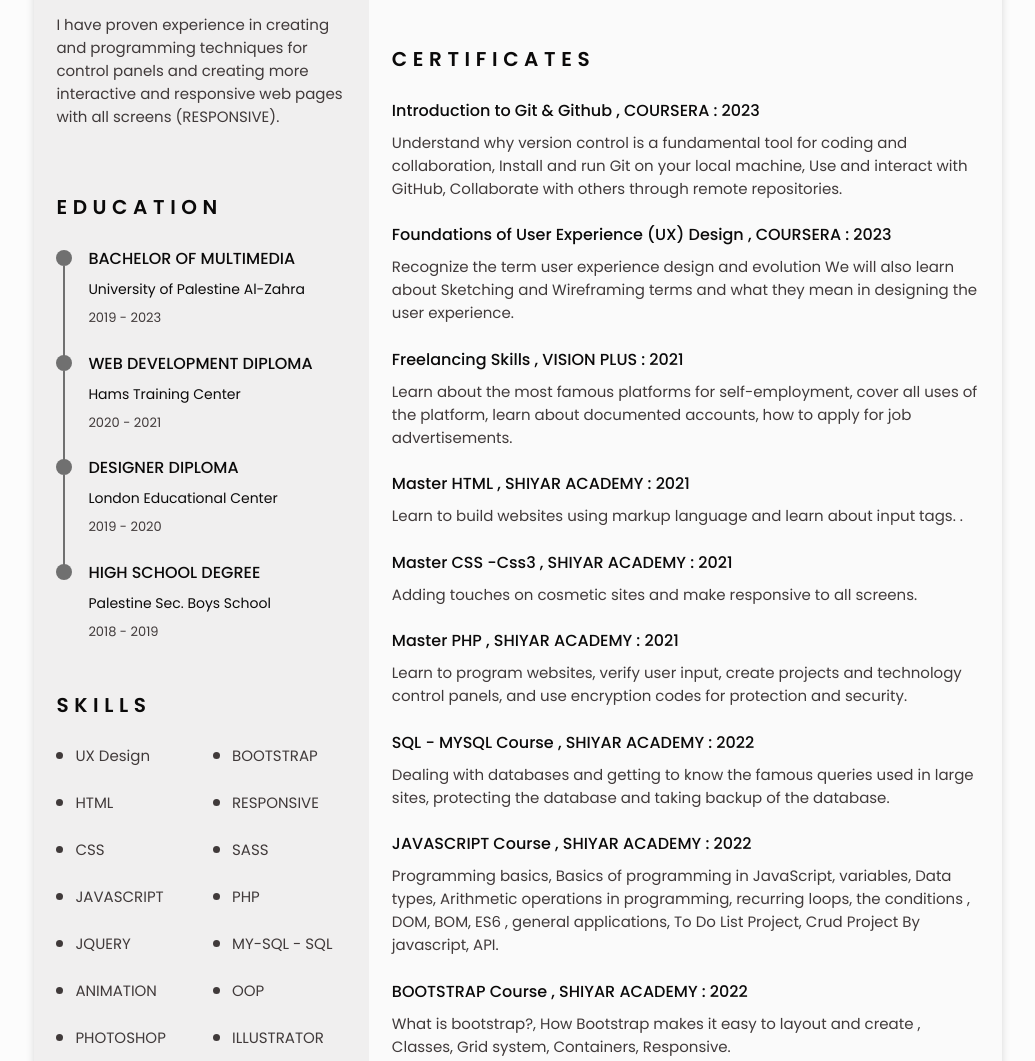
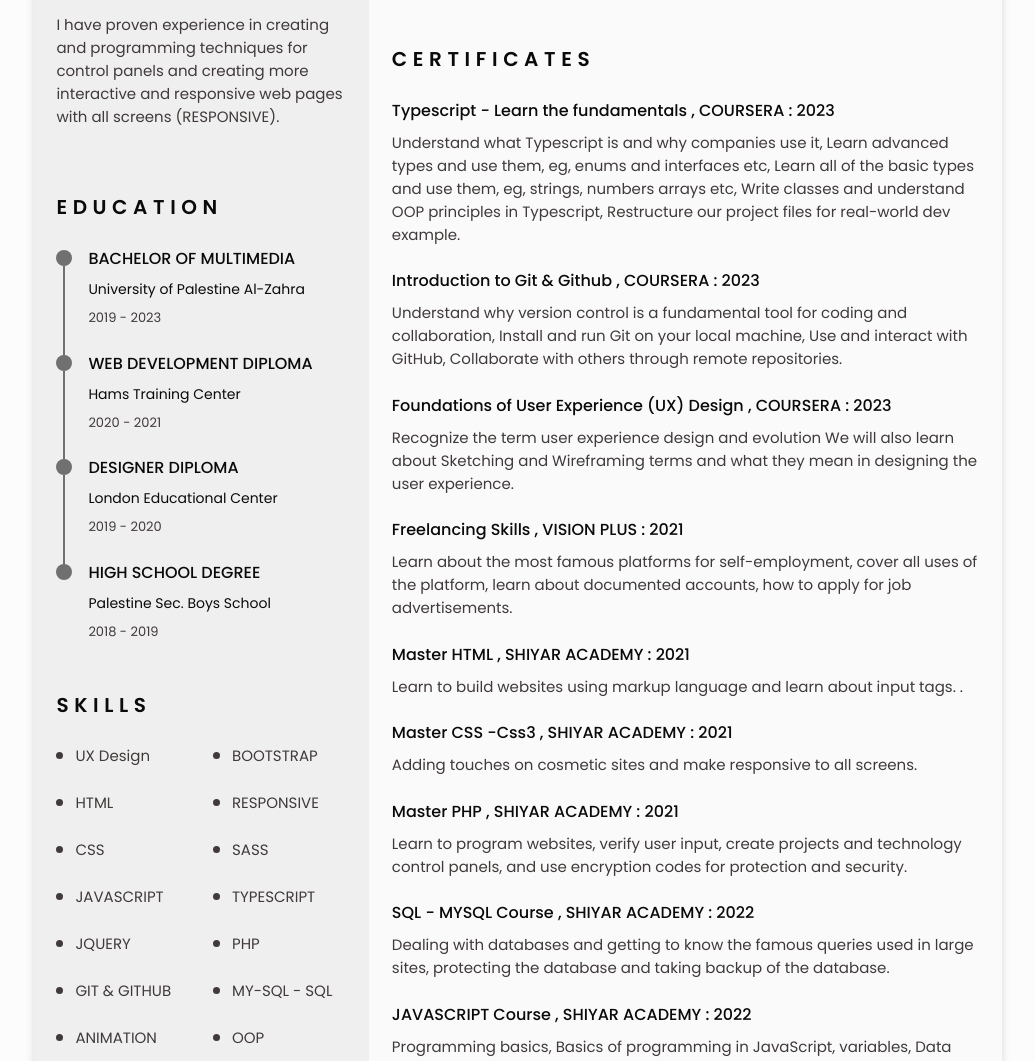
Before and after one commit to Ahmed-Al-Sabagh/resume, a plain HTML site: page index.html in a window 1280 px wide. Shown: the part 879-1940 px from the top of the page, without its empty margins (122-1157 px from the left). Drawn offline with nearby package versions, Linux system fonts and the light colour scheme.

Commit message:
Added New Skill

```diff
--- a/index.html
+++ b/index.html
@@ -143,7 +143,7 @@
                     <div class="social__container bd-grid">
 
                         <!-- linkedin account -->
-                        <a href="https://www.linkedin.com/in/ahmedalsabagh" target="_blank" class="social__link"> <i
+                        <a href="https://www.linkedin.com/in/ahmed-al-sabagh/" target="_blank" class="social__link"> <i
                                 class='bx bxl-linkedin-square social__icon'></i> @Ahmed Al Sabagh</a>
                         <!--- facebook account -->
                         <a href="https://www.facebook.com/profile.php?id=100012345572474" target="_blank"
@@ -277,9 +277,9 @@
                             <li class="skills__name"><span class="skills__circle"></span> CSS </li>
                             <li class="skills__name"><span class="skills__circle"></span> JAVASCRIPT </li>
                             <li class="skills__name"><span class="skills__circle"></span> JQUERY</li>
+                            <li class="skills__name"><span class="skills__circle"></span> GIT & GITHUB</li>
                             <li class="skills__name"><span class="skills__circle"></span> ANIMATION</li>
                             <li class="skills__name"><span class="skills__circle"></span> PHOTOSHOP</li>
-                            <li class="skills__name"><span class="skills__circle"></span> GIT & GITHUB</li>
 
 
                         </ul>
@@ -289,6 +289,7 @@
                             <li class="skills__name"><span class="skills__circle"></span> BOOTSTRAP</li>
                             <li class="skills__name"><span class="skills__circle"></span> RESPONSIVE </li>
                             <li class="skills__name"><span class="skills__circle"></span> SASS</li>
+                            <li class="skills__name"><span class="skills__circle"></span> TYPESCRIPT</li>
                             <li class="skills__name"><span class="skills__circle"></span> PHP</li>
                             <li class="skills__name"><span class="skills__circle"></span> MY-SQL - SQL</li>
                             <li class="skills__name"><span class="skills__circle"></span> OOP</li>
@@ -447,6 +448,22 @@
                     <h2 class="section-title">Certificates</h2>
 
                     <div class="certification__container bd-grid">
+
+                        <!-- ========================================================== -->
+                        <!-- ========================================================== -->
+
+                        <div class="certification__content">
+                            <h3 class="certification__title"> Typescript - Learn the fundamentals , COURSERA :
+                                2023 </h3>
+                                <p class="certification__description">
+                                    Understand what Typescript is and why companies use it,
+                                    Learn advanced types and use them, eg, enums and interfaces etc,
+                                    Learn all of the basic types and use them, eg, strings, numbers arrays etc,
+                                    Write classes and understand OOP principles in Typescript,
+                                    Restructure our project files for real-world dev example.
+                            </p>
+
+                        </div>
 
                         <!-- ========================================================== -->
                         <!-- ========================================================== -->
```
